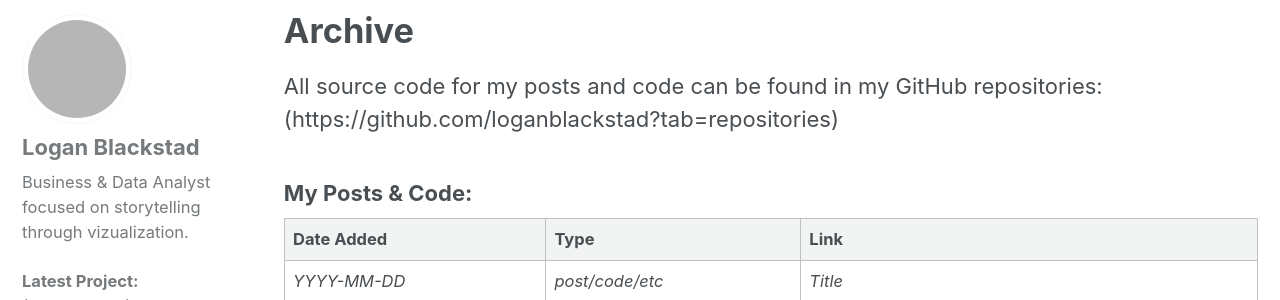
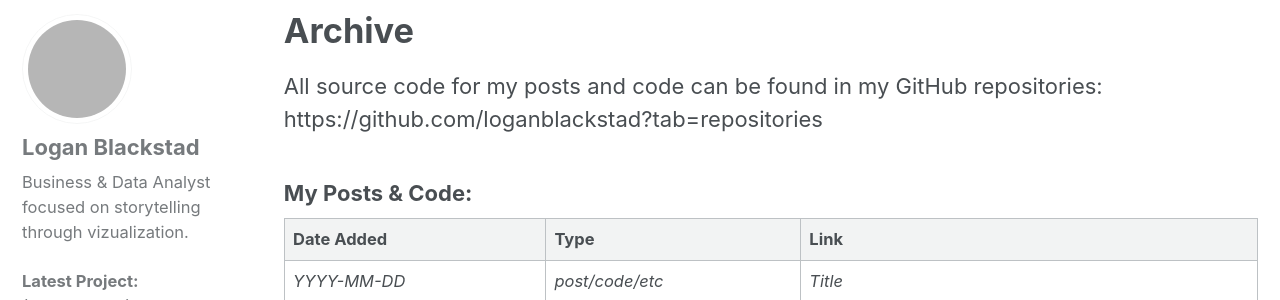
Before and after one commit to loganblackstad/loganblackstad.github.io, a Jekyll site: the page built from _pages/code.md, in a window 1280 px wide and 1052 px high. Shown: the part 130-430 px from the top of the window. Built offline with Jekyll 4.4.1, drawn with Linux system fonts in a browser that asks for light colours; grey boxes are pictures that could not be loaded.

Commit message:
Update code.md

```diff
--- a/_pages/code.md
+++ b/_pages/code.md
@@ -6,7 +6,7 @@ author_profile: true
 ---
 
 All source code for my posts and code can be found in my GitHub repositories:
-(https://github.com/loganblackstad?tab=repositories)
+<https://github.com/loganblackstad?tab=repositories>
 
 
 ### My Posts & Code:
@@ -18,7 +18,7 @@ All source code for my posts and code can be found in my GitHub repositories:
 | 2018-12-11  | post  |          |
 | 2018-12-12  | code  | [Atlanta Weather Vizualition][1]|
 
-[1]: http://nbviewer.jupyter.org/github/loganblackstad/nbviewer-tesst/blob/master/atlanta-weather-plotting.ipynb
+[1]: <http://nbviewer.jupyter.org/github/loganblackstad/nbviewer-tesst/blob/master/atlanta-weather-plotting.ipynb>
 
 
 
```
